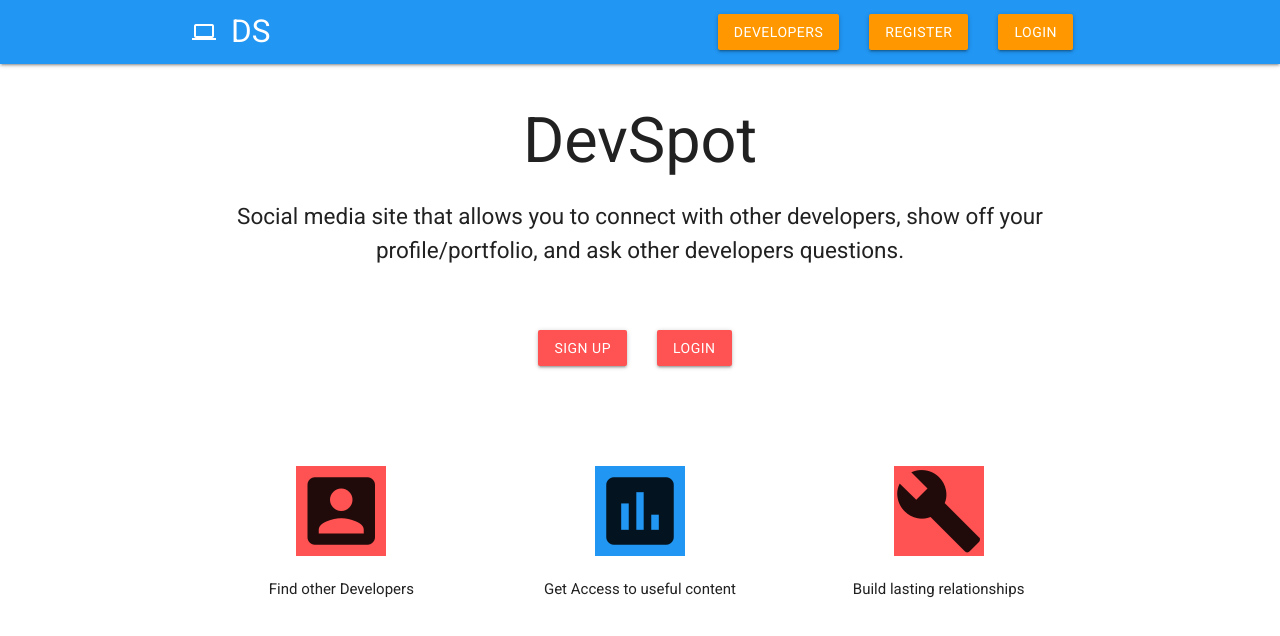
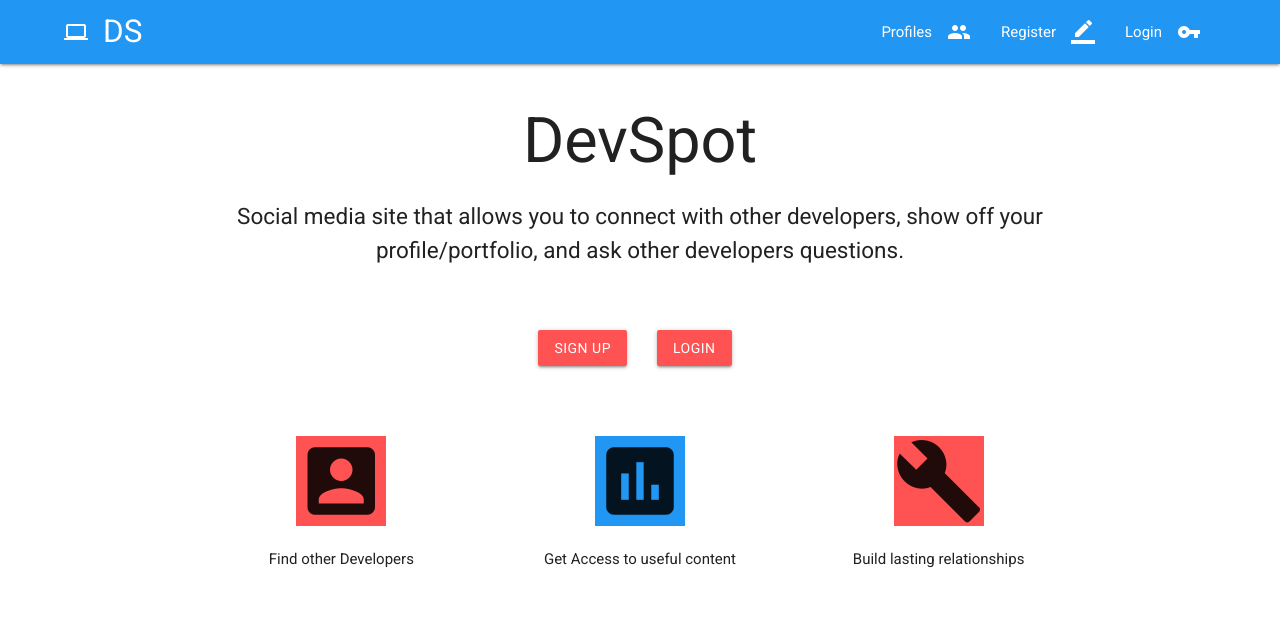
Before and after one commit to Josh363/social-media-app, a React (Create React App) app in the folder client/: page / in a window 1280 px wide. Shown: the top 636 px of the page. Built offline with nearby package versions, Linux system fonts and the light colour scheme; no server answers.

Commit message:
feat: added display post comments

```diff
--- a/client/src/App.css
+++ b/client/src/App.css
@@ -7,6 +7,20 @@
   --light-color: #f4f4f4;
   --danger-color: #ff5252;
   --success-color: #4caf50;
+}
+
+.cont {
+  margin: 0 auto;
+  max-width: 1280px;
+  width: 90%;
+}
+
+.left-m {
+  margin-left: 1em;
+}
+
+.small {
+  width: 100px;
 }
 
 .badge {
@@ -101,7 +115,7 @@ body {
 
 /* Landing */
 .icon-showcase {
-  margin-top: 80px;
+  margin-top: 50px;
 }
 
 .land-btn {
@@ -225,6 +239,10 @@ body {
   grid-gap: 10px;
 }
 
+.divider:last-child {
+  display: none;
+}
+
 /* Profile Github Repos */
 .repo {
   display: flex;
@@ -234,3 +252,14 @@ body {
 .repo-title {
   color: var(--primary-color);
 }
+
+/* Post Comments */
+.comment-card {
+  display: grid;
+  grid-template-columns: 1fr 2fr;
+}
+
+.bottom-corner {
+  display: flex;
+  justify-content: flex-end;
+}
--- a/client/src/components/auth/Login.js
+++ b/client/src/components/auth/Login.js
@@ -59,7 +59,7 @@ const Login = ({ login, isAuthenticated }) => {
             required
           />
         </div>
-        <button class='btn waves-effect waves-light blue' type='submit'>
+        <button className='btn waves-effect waves-light blue' type='submit'>
           Submit
         </button>
       </form>
--- a/client/src/components/layouts/Navbar.js
+++ b/client/src/components/layouts/Navbar.js
@@ -9,7 +9,7 @@ const Navbar = ({ auth: { isAuthenticated, loading }, logout }) => {
     <ul className='right hide-on-med-and-down'>
       <li>
         <Link to='/profiles'>
-          fixe <i className='material-icons right'>people</i>Profiles
+          <i className='material-icons right'>people</i>Profiles
         </Link>
       </li>
       <li>
@@ -39,18 +39,18 @@ const Navbar = ({ auth: { isAuthenticated, loading }, logout }) => {
   const guestLinks = (
     <ul className='right hide-on-med-and-down'>
       <li>
-        <Link to='/profiles' className='btn orange'>
-          Developers
+        <Link to='/profiles'>
+          <i className='material-icons right'>people</i>Profiles
         </Link>
       </li>
       <li>
-        <Link to='/register' className='btn orange'>
-          Register
+        <Link to='/register'>
+          <i className='material-icons right'>border_color</i>Register
         </Link>
       </li>
       <li>
-        <Link to='/login' className='btn orange'>
-          Login
+        <Link to='/login'>
+          <i className='material-icons right'>vpn_key</i>Login
         </Link>
       </li>
     </ul>
@@ -85,17 +85,17 @@ const Navbar = ({ auth: { isAuthenticated, loading }, logout }) => {
     <ul className='sidenav' id='mobile-menu'>
       <li>
         <Link className='sidenav-close' to='/profiles'>
-          Developers
+          <i className='material-icons'>people</i>Profiles
         </Link>
       </li>
       <li>
         <Link className='sidenav-close' to='/register'>
-          Register
+          <i className='material-icons'>border_color</i>Register
         </Link>
       </li>
       <li>
         <Link className='sidenav-close' to='/login'>
-          Login
+          <i className='material-icons'>vpn_key</i>Login
         </Link>
       </li>
     </ul>
@@ -105,14 +105,8 @@ const Navbar = ({ auth: { isAuthenticated, loading }, logout }) => {
     <Fragment>
       <div className='navbar-fixed'>
         <nav className='blue'>
-          <div className='container'></div>
-          <div className='nav-wrapper container'>
-            <Link
-              className='brand-logo tooltipped'
-              to='/'
-              data-position='bottom'
-              data-tooltip='I am a tooltip'
-            >
+          <div className='nav-wrapper cont'>
+            <Link className='brand-logo' to='/'>
               <i className='material-icons'>computer</i> DS
             </Link>
             <a href='#!' data-target='mobile-menu' className='sidenav-trigger'>
@@ -141,5 +135,3 @@ const mapStateToProps = (state) => ({
 })
 
 export default connect(mapStateToProps, { logout })(Navbar)
-
-//Finish NabBar Icons, remove buttons, and add education forms
--- /dev/null
+++ b/client/src/components/post/CommentItem.js
@@ -0,0 +1,53 @@
+import React from 'react'
+import { Link } from 'react-router-dom'
+import PropTypes from 'prop-types'
+import { connect } from 'react-redux'
+import Moment from 'react-moment'
+import { removeComment } from '../../actions/post'
+
+const CommentItem = ({
+  postId,
+  comment: { _id, text, name, avatar, user, date },
+  auth,
+  removeComment,
+}) => (
+  <div className='comment-card card-panel'>
+    <div className='img-container center'>
+      <Link to={`/profile/${user}`}>
+        <img className='small circle' src={avatar} alt='' />
+        <h4 className='lead'>{name}</h4>
+      </Link>
+    </div>
+    <div className='text-container'>
+      <p className='m-1'>{text}</p>
+      <div className='divider'></div>
+      <div className='bottom-corner'>
+        <p className='post-date grey-text text-lighten-1'>
+          Posted on <Moment format='YYYY/MM/DD'>{date}</Moment>
+        </p>
+        {!auth.loading && user === auth.user._id && (
+          <button
+            onClick={() => removeComment(postId, _id)}
+            type='button'
+            className='btn red accent-2 left-m'
+          >
+            X
+          </button>
+        )}
+      </div>
+    </div>
+  </div>
+)
+
+CommentItem.propTypes = {
+  postId: PropTypes.string.isRequired,
+  comment: PropTypes.object.isRequired,
+  auth: PropTypes.object.isRequired,
+  removeComment: PropTypes.func.isRequired,
+}
+
+const mapStateToProps = (state) => ({
+  auth: state.auth,
+})
+
+export default connect(mapStateToProps, { removeComment })(CommentItem)
--- a/client/src/components/post/Post.js
+++ b/client/src/components/post/Post.js
@@ -5,6 +5,7 @@ import { connect } from 'react-redux'
 import Spinner from '../layouts/Spinner'
 import PostItem from '../posts/PostItem'
 import CommentForm from '../post/CommentForm'
+import CommentItem from '../post/CommentItem'
 import { getPost } from '../../actions/post'
 
 const Post = ({ getPost, post: { post, loading }, match }) => {
@@ -25,6 +26,9 @@ const Post = ({ getPost, post: { post, loading }, match }) => {
       </Link>
       <PostItem post={post} showActions={false} />
       <CommentForm postId={post._id} />
+      {post.comments.map((comment) => (
+        <CommentItem key={comment._id} comment={comment} postId={post._id} />
+      ))}
     </Fragment>
   )
 }
--- a/client/src/components/posts/PostForm.js
+++ b/client/src/components/posts/PostForm.js
@@ -26,7 +26,7 @@ const PostForm = ({ addPost }) => {
             onChange={(e) => setText(e.target.value)}
             required
           ></textarea>
-          <label for='textarea1'>Post Your Thoughts Here</label>
+          <label>Post Your Thoughts Here</label>
           <input type='submit' className='btn orange' value='Submit' />
         </div>
       </form>
--- a/client/src/components/profile-forms/AddEducation.js
+++ b/client/src/components/profile-forms/AddEducation.js
@@ -67,7 +67,7 @@ const AddEducation = ({ addEducation, history }) => {
         <div className='input-field'>
           <input
             type='text'
-            placeholder='Field of Study'
+            placeholder='* Field of Study'
             name='fieldofstudy'
             value={fieldofstudy}
             onChange={onChange}
@@ -75,7 +75,13 @@ const AddEducation = ({ addEducation, history }) => {
         </div>
         <div className='input-field'>
           <h4>From Date</h4>
-          <input type='date' name='from' value={from} onChange={onChange} />
+          <input
+            type='date'
+            name='from'
+            value={from}
+            onChange={onChange}
+            required
+          />
         </div>
         <div className='input-field'>
           <p>
@@ -108,12 +114,11 @@ const AddEducation = ({ addEducation, history }) => {
         <div className='input-field'>
           <textarea
             name='description'
-            cols='30'
-            rows='5'
             placeholder='Program Description'
             value={description}
             onChange={onChange}
             className='materialize-textarea'
+            required
           ></textarea>
         </div>
         <input type='submit' className='btn blue m-1' />
--- a/client/src/components/profile-forms/AddExperience.js
+++ b/client/src/components/profile-forms/AddExperience.js
@@ -67,7 +67,13 @@ const AddExperience = ({ addExperience, history }) => {
         </div>
         <div className='input-field'>
           <h4>From Date</h4>
-          <input type='date' name='from' value={from} onChange={onChange} />
+          <input
+            type='date'
+            name='from'
+            value={from}
+            onChange={onChange}
+            required
+          />
         </div>
         <div className='input-field'>
           <p>
@@ -106,6 +112,7 @@ const AddExperience = ({ addExperience, history }) => {
             value={description}
             onChange={onChange}
             className='materialize-textarea'
+            required
           ></textarea>
         </div>
         <input type='submit' className='btn blue m-1' />
--- a/client/src/components/profile/ProfileEducation.js
+++ b/client/src/components/profile/ProfileEducation.js
@@ -1,4 +1,4 @@
-import React from 'react'
+import React, { Fragment } from 'react'
 import PropTypes from 'prop-types'
 import Moment from 'react-moment'
 
@@ -6,6 +6,7 @@ const ProfileEducation = ({
   education: { school, degree, fieldofstudy, current, to, from, description },
 }) => {
   return (
+    <Fragment>
       <div>
         <h3 className='lead'>
           <b>{school}</b>
@@ -27,6 +28,8 @@ const ProfileEducation = ({
           {description}
         </p>
       </div>
+      <div className='divider'></div>
+    </Fragment>
   )
 }
 
--- a/client/src/components/profile/ProfileExperience.js
+++ b/client/src/components/profile/ProfileExperience.js
@@ -1,4 +1,4 @@
-import React from 'react'
+import React, { Fragment } from 'react'
 import PropTypes from 'prop-types'
 import Moment from 'react-moment'
 
@@ -6,6 +6,7 @@ const ProfileExperience = ({
   experience: { company, title, location, current, to, from, description },
 }) => {
   return (
+    <Fragment>
       <div>
         <h3 className='lead'>{company}</h3>
         <p>
@@ -21,11 +22,13 @@ const ProfileExperience = ({
           {description}
         </p>
       </div>
+      <div className='divider'></div>
+    </Fragment>
   )
 }
 
 ProfileExperience.propTypes = {
-  experience: PropTypes.array.isRequired,
+  experience: PropTypes.object.isRequired,
 }
 
 export default ProfileExperience
```
Also changed, not shown: 1 other file (tests, documents, lock files or other folders). Lines whose indentation alone changed are shown as unchanged.
